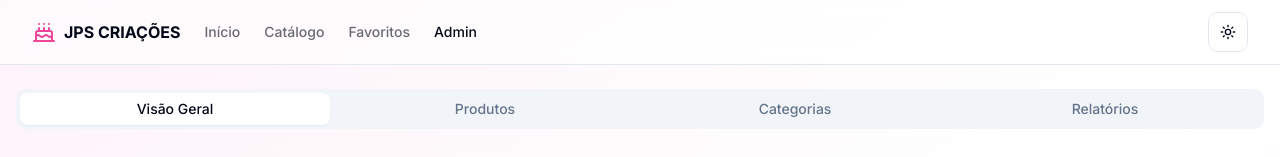
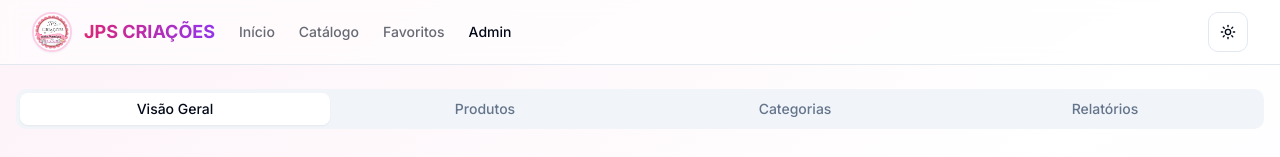
Before and after one commit to jpscriacoes/jps-criacoes, a React (Vite) app: page /admin in a window 1280 px wide. Shown: the top 157 px of the page. Built offline with nearby package versions, Linux system fonts and the light colour scheme; no server answers; the database is empty.

Commit message:
Replace logo with new image
Replaced the cake logo in the header with the provided JPS CRIAÇÕES logo, ensuring a professional and visually appealing presentation.

```diff
--- a/src/components/Header.tsx
+++ b/src/components/Header.tsx
@@ -1,3 +1,4 @@
+
 import { useState } from 'react';
 import { Link, useLocation } from 'react-router-dom';
 import { Menu, X, Heart, Cake, BookOpen, Settings } from 'lucide-react';
@@ -16,9 +17,13 @@ const Header = () => {
     <header className="sticky top-0 z-50 w-full border-b bg-background/95 backdrop-blur supports-[backdrop-filter]:bg-background/60">
       <div className="container flex h-16 items-center">
         <div className="mr-4 hidden md:flex">
-          <Link to="/" className="mr-6 flex items-center space-x-2">
-            <Cake className="h-6 w-6 text-primary" />
-            <span className="hidden font-bold sm:inline-block">
+          <Link to="/" className="mr-6 flex items-center space-x-3">
+            <img
+              src="/lovable-uploads/b6c7b51c-0e55-462b-b021-0fdba9d0bd55.png"
+              alt="JPS CRIAÇÕES Logo"
+              className="h-10 w-10 rounded-full object-cover border-2 border-pink-200 shadow-sm"
+            />
+            <span className="hidden font-bold text-lg sm:inline-block bg-gradient-to-r from-pink-600 to-purple-600 bg-clip-text text-transparent">
               JPS CRIAÇÕES
             </span>
           </Link>
@@ -67,7 +72,17 @@ const Header = () => {
         </Button>
         <div className="flex flex-1 items-center justify-between space-x-2 md:justify-end">
           <div className="w-full flex-1 md:w-auto md:flex-none">
-            {/* Espaço para futura barra de pesquisa */}
+            {/* Mobile logo for smaller screens */}
+            <Link to="/" className="flex items-center space-x-2 md:hidden">
+              <img
+                src="/lovable-uploads/b6c7b51c-0e55-462b-b021-0fdba9d0bd55.png"
+                alt="JPS CRIAÇÕES Logo"
+                className="h-8 w-8 rounded-full object-cover border border-pink-200"
+              />
+              <span className="font-bold text-sm bg-gradient-to-r from-pink-600 to-purple-600 bg-clip-text text-transparent">
+                JPS CRIAÇÕES
+              </span>
+            </Link>
           </div>
           <nav className="flex items-center space-x-2">
             <ThemeToggle />
```
Also changed, not shown: public/lovable-uploads/b6c7b51c-0e55-462b-b021-0fdba9d0bd55.png (added).
